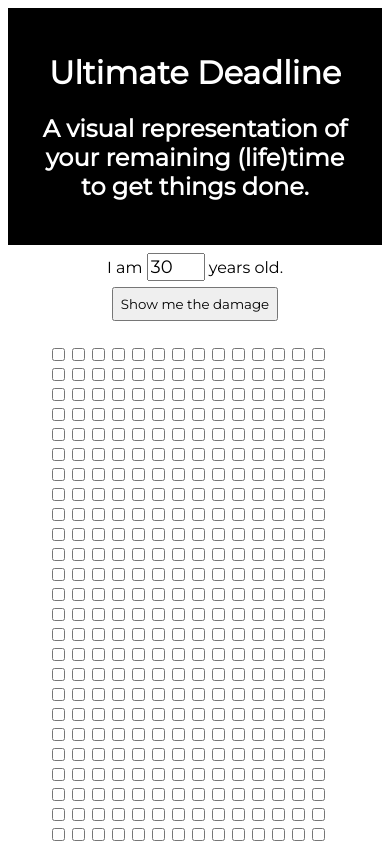
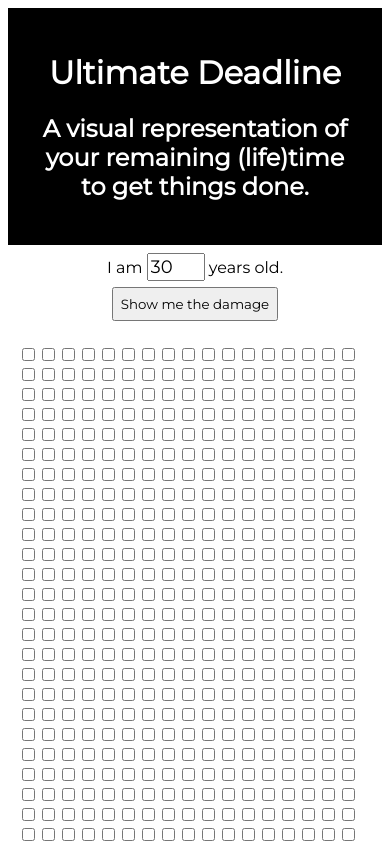
Before and after one commit to plamf/UltimateDeadline, an Angular app in the folder UltimateDeadline/: page / in a window 390 px wide. Shown: the top 844 px of the page. Built offline with nearby package versions, Linux system fonts and the light colour scheme.

Commit message:
optimized padding for mobile

```diff
--- a/UltimateDeadline/package.json
+++ b/UltimateDeadline/package.json
@@ -10,7 +10,7 @@
     "test": "ng test",
     "lint": "ng lint",
     "e2e": "ng e2e",
-    "publish": "ng build --prod --base-href 'https://plamf.github.io/UltimateDeadline/' && ngh"
+    "publish": "ng build --prod --aot --base-href 'https://plamf.github.io/UltimateDeadline/' && ngh"
   },
   "private": true,
   "dependencies": {
--- a/UltimateDeadline/src/app/app.component.css
+++ b/UltimateDeadline/src/app/app.component.css
@@ -27,7 +27,8 @@
 }
 
 ul{
-  -webkit-padding-end: 40px;
+  -webkit-padding-end: 5px;
+  -webkit-padding-start: 10px;
 }
 
 #spacer{
@@ -36,8 +37,8 @@ ul{
 }
 
 .explanationText{
-  padding-left: 40px;
-  padding-right: 40px;
+  padding-left: 10px;
+  padding-right: 10px;
   padding-bottom: 5em;
   text-align: left;
   display: inline-block;
```
